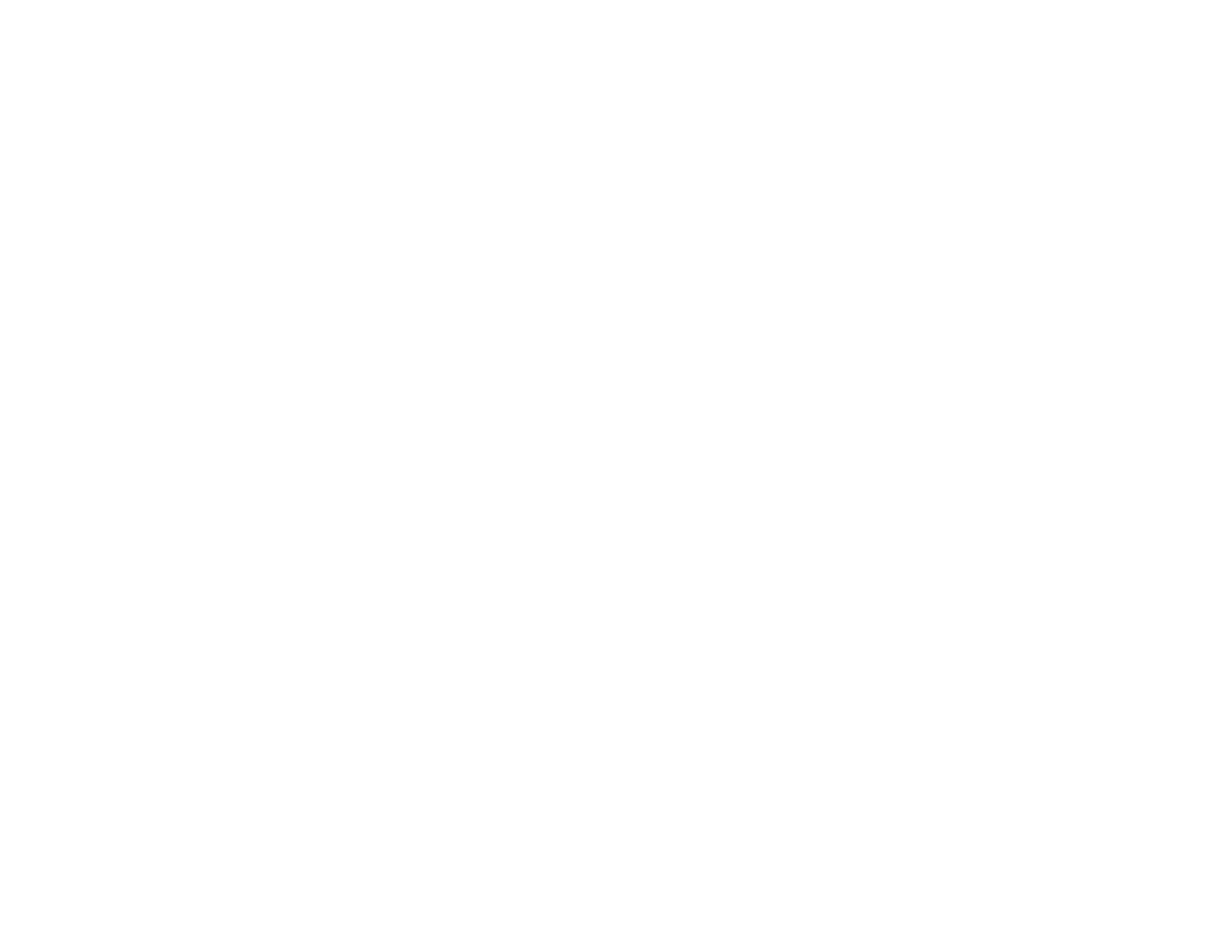
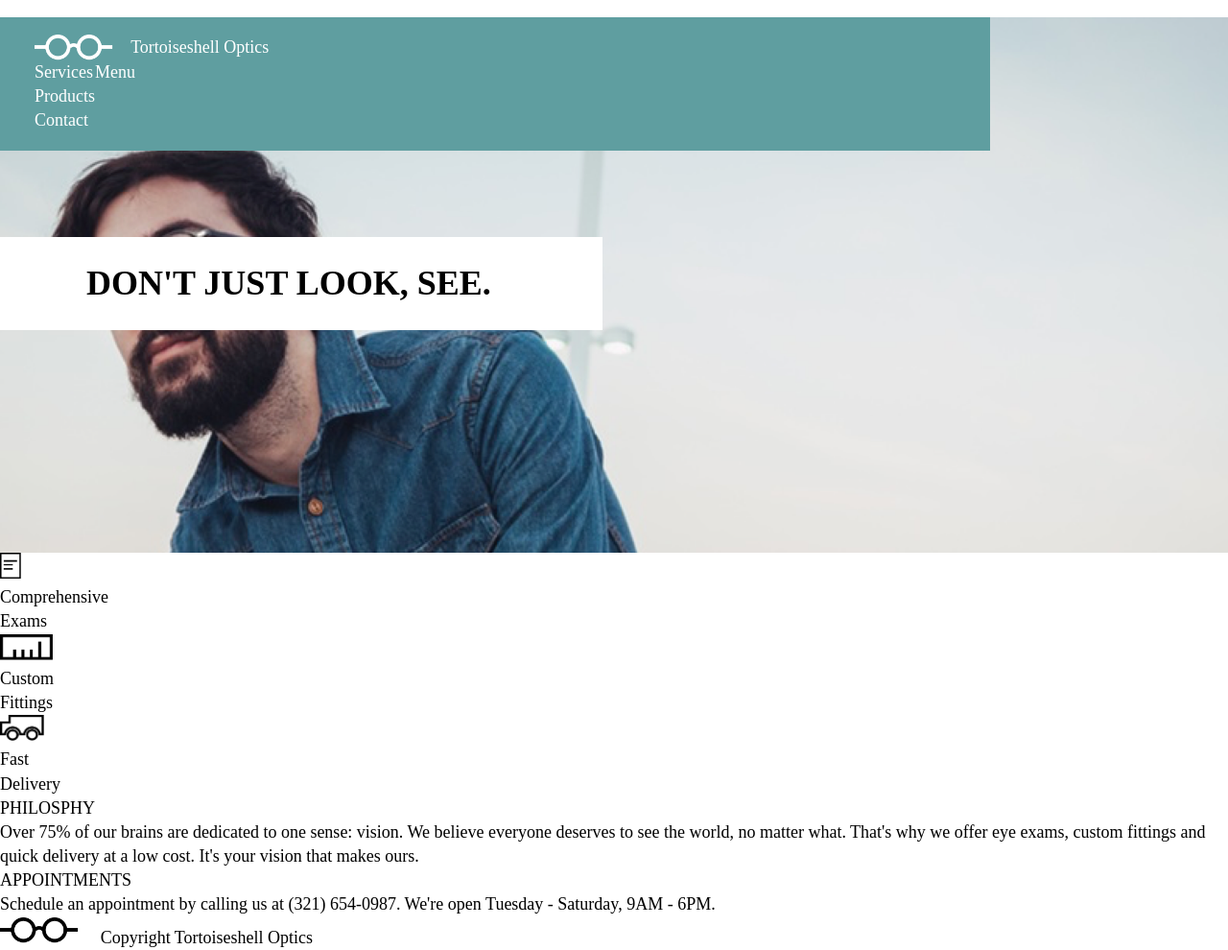
Before and after one commit to jarvis1973/tortoiseshellOptics, a plain HTML site: page index.html in a window 1280 px wide. Shown: the whole page at 96% size. Before the commit the page ends 800 px from the top, so only its background shows below. Drawn offline with Linux system fonts and the light colour scheme.

Commit message:
Finished html file, added some css styleing.

```diff
--- a/index.html
+++ b/index.html
@@ -3,17 +3,78 @@
 
   <head>
     <meta charset="utf-8">
-    <title>   </title>
+    <title> Tortoiseshell Optics  </title>
+    <link rel="stylesheet" type="text/css" href="resources/css/reset.css">
+    <link rel="stylesheet" type="text/css" href="resources/css/style.css">
   </head>
+
 
   <body>
 
 <!-- The header Section-->
+  <div class="container">
+    <div id="top">
+      <header class="header">
+        <div id="logo">
+          <img src="resources/images/logo-white.png" alt=" White Glasses">
+          <span> Tortoiseshell Optics </span>
+        </div>
+
+        <nav id="nav">
+          <ul>
+            <li> <a href="#"> Services </a>  </li>
+            <li> <a href="#"> Products </a>  </li>
+            <li> <a href="#"> Contact </a>  </li>
+          </ul>
+
+          <ul id="menu">
+            <li> Menu </li>
+          </ul>
+        </nav>
+      </header>
+
+      <section id="see">
+        <span > DON'T JUST LOOK, SEE. </span>
+      </section>
+    </div>
+  </div>
 
 <!-- The Main Section -->
+  <div class="container">
+    <div id="center">
+      <section>
+        <img src="resources/images/paper-icon.png" alt=" paper icon ">
+        <p> Comprehensive </br> Exams </p>
+
+        <img src="resources/images/ruler-icon.png" alt="ruler icon">
+        <p> Custom </br> Fittings</p>
+
+        <img src="resources/images/truck-icon.png" alt="truck icon">
+        <p> Fast </br> Delivery </p>
+      </section>
+
+      <section>
+        <h3> PHILOSPHY </h3>
+        <p> Over 75% of our brains are dedicated to one sense: vision. We believe everyone deserves to see the world,
+        no matter what. That's why we offer eye exams, custom fittings and quick delivery at a low cost. It's your
+        vision that makes ours. </p>
+
+        <h3> APPOINTMENTS </h3>
+        <p> Schedule an appointment by calling us at (321) 654-0987. We're open Tuesday - Saturday, 9AM - 6PM. </p>
+      </section>
+    </div>
+  </div>
 
 <!-- The Footer Section -->
+  <div class="container">
+    <div id="bottom">
+      <footer>
+        <img src="resources/images/logo-black.png" alt=" black Glasses">
+        <span> Copyright Tortoiseshell Optics </span>
+      </footer>
+    </div>
 
+  </div>
   </body>
 
 
--- a/resources/css/style.css
+++ b/resources/css/style.css
@@ -1,8 +1,78 @@
+/* Gobal Attributes */
+html {
+  font-size: 18px;
+}
 
 /* The Body Section */
+body {
+  font:helvetica;
+}
 
+.container {
+  line-height: 1.4;
+}
 
 /* The Header Section */
+  #top {
+    height: 31rem;
+    background-image: url("../../resources/images/glasses-bg.png");
+    background-repeat: no-repeat;
+    background-position: center;
+    background-size: cover;
+  }
+
+  header {
+    padding: 1rem 2rem;
+    padding-top: 1rem;
+    width: 960px;
+    height: auto;
+    margin-top: 1rem;
+    margin-bottom: 5rem;
+    background-color: cadetblue;
+    font-size: 1rem;
+    color: white;
+  }
+
+  #logo {
+    display: flex;
+    align-items: center;
+    font-size: 1rem;
+  }
+
+  img {
+    height: 1.5rem;
+    padding-right: 1rem;
+  }
+
+  #nav {
+    display: inline-flex;
+      }
+
+    ul {
+      display: inline-block;
+    }
+
+   ul #menu {
+    display: none;
+  }
+
+  a {
+    text-decoration: none;
+    color: white;
+  }
+
+  #see {
+    margin-top: 5rem;
+    max-width: 35%;
+    padding: 1.5rem 5rem;
+    background-color: white;
+  }
+
+  #see span {
+    font-weight: bold;
+    font-size: 2rem;
+    line-height: 1.2;
+  }
 
 
 /* The Main Section */
```
